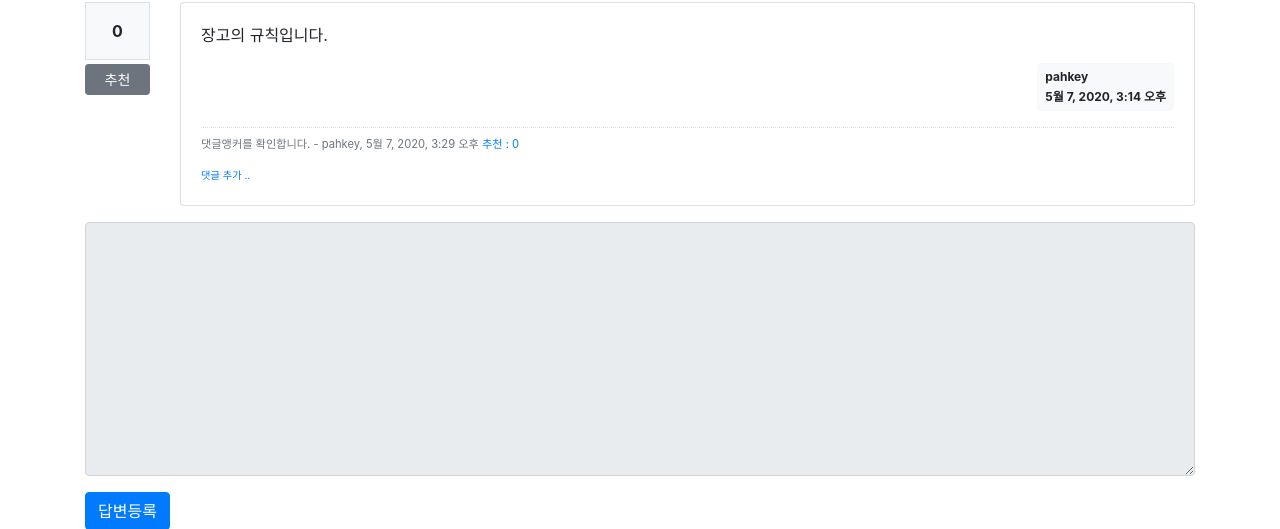
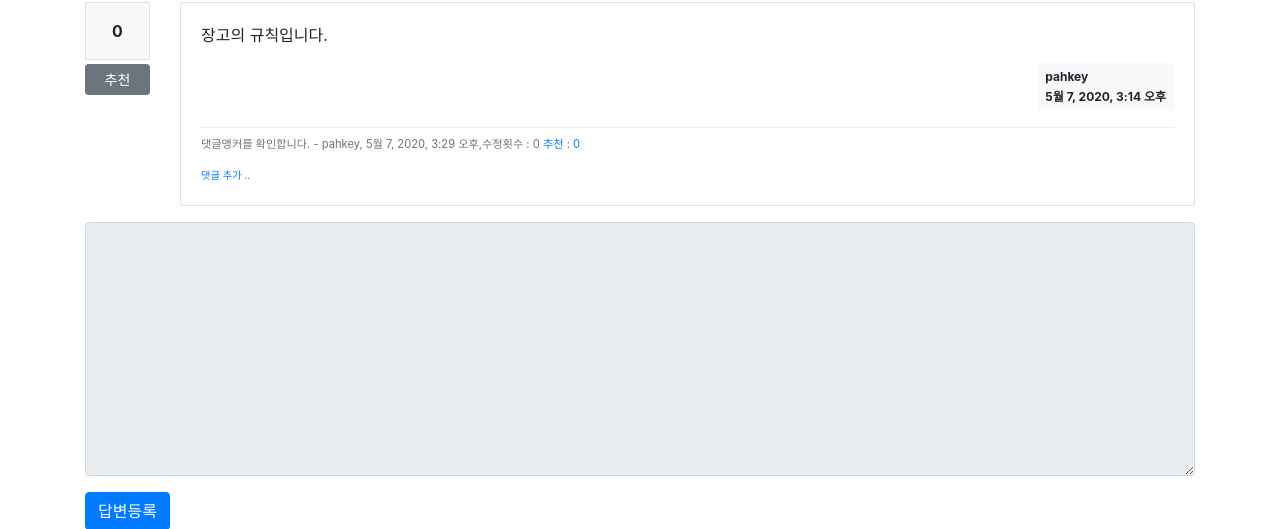
Before and after one commit to begong313/webserver2023, a Django app: page /pybo/2/ in a window 1280 px wide. Shown: the part 709-1238 px from the top of the page. Run offline with Django 3.2, Linux system fonts and the light colour scheme; data comes from the database, SQL or seed files in the repository; both versions use the stored data as it was after the commit; some libraries are stand-ins or nearby versions.

Commit message:
시현님완료

```diff
--- a/pybo/models.py
+++ b/pybo/models.py
@@ -29,6 +29,9 @@ class Comment(models.Model):
     content = models.TextField()
     create_date = models.DateTimeField()
     modify_date = models.DateTimeField(null=True, blank=True)
+    modify_count = models.IntegerField(default=0) ##수정횟수 시현
+
+
     question = models.ForeignKey(Question, null=True, blank=True, on_delete=models.CASCADE)
     answer = models.ForeignKey(Answer, null=True, blank=True, on_delete=models.CASCADE)
     voter = models.ManyToManyField(User, related_name='voter_comment')
--- a/pybo/views/comment_views.py
+++ b/pybo/views/comment_views.py
@@ -45,6 +45,7 @@ def comment_modify_question(request, comment_id):
             comment = form.save(commit=False)
             comment.author = request.user
             comment.modify_date = timezone.now()
+            comment.modify_count = comment.modify_count + 1
             comment.save()
             return redirect('{}#comment_{}'.format(
                 resolve_url('pybo:detail', question_id=comment.question.id), comment.id))
@@ -106,6 +107,7 @@ def comment_modify_answer(request, comment_id):
             comment = form.save(commit=False)
             comment.author = request.user
             comment.modify_date = timezone.now()
+            comment.modify_count = comment.modify_count + 1
             comment.save()
             return redirect('{}#comment_{}'.format(
                 resolve_url('pybo:detail', question_id=comment.answer.question.id), comment.id))
--- a/templates/pybo/question_detail.html
+++ b/templates/pybo/question_detail.html
@@ -61,7 +61,7 @@
 
                                         <span style="white-space: pre-line;">{{ comment.content }}</span>
                                         <span>
-                                - {{ comment.author }}, {{ comment.create_date }}
+                                - {{ comment.author }}, {{ comment.create_date }},수정횟수 : {{ comment.modify_count }}
                                             {% if comment.modify_date %}
                                                 (수정:{{ comment.modify_date }})
                                             {% endif %}
@@ -175,7 +175,7 @@
                                         <div class="comment py-2 text-muted">
                                             <span style="white-space: pre-line;">{{ comment.content }}</span>
                                             <span>
-                                - {{ comment.author }}, {{ comment.create_date }}
+                                - {{ comment.author }}, {{ comment.create_date }},수정횟수 : {{ comment.modify_count }}
                                                 {% if comment.modify_date %}
                                                     (수정:{{ comment.modify_date }})
                                                 {% endif %}
@@ -223,7 +223,7 @@
         </form>
     </div>
     <!-- 파라미터 제출로 페이지 Loading 종빈-->
-    <form id="searchForm" method="get" action="{% url 'pybo:detail' question.id%}">
+    <form id="searchForm" method="get" action="{% url 'pybo:detail' question.id %}">
         <input type="hidden" id="page" name="page" value="{{ page }}">
         <input type="hidden" id="so" name="so" value="{{ so }}">
     </form>
```
Also changed, not shown: db.sqlite3, pybo/migrations/0011_comment_modify_count.py (added).
